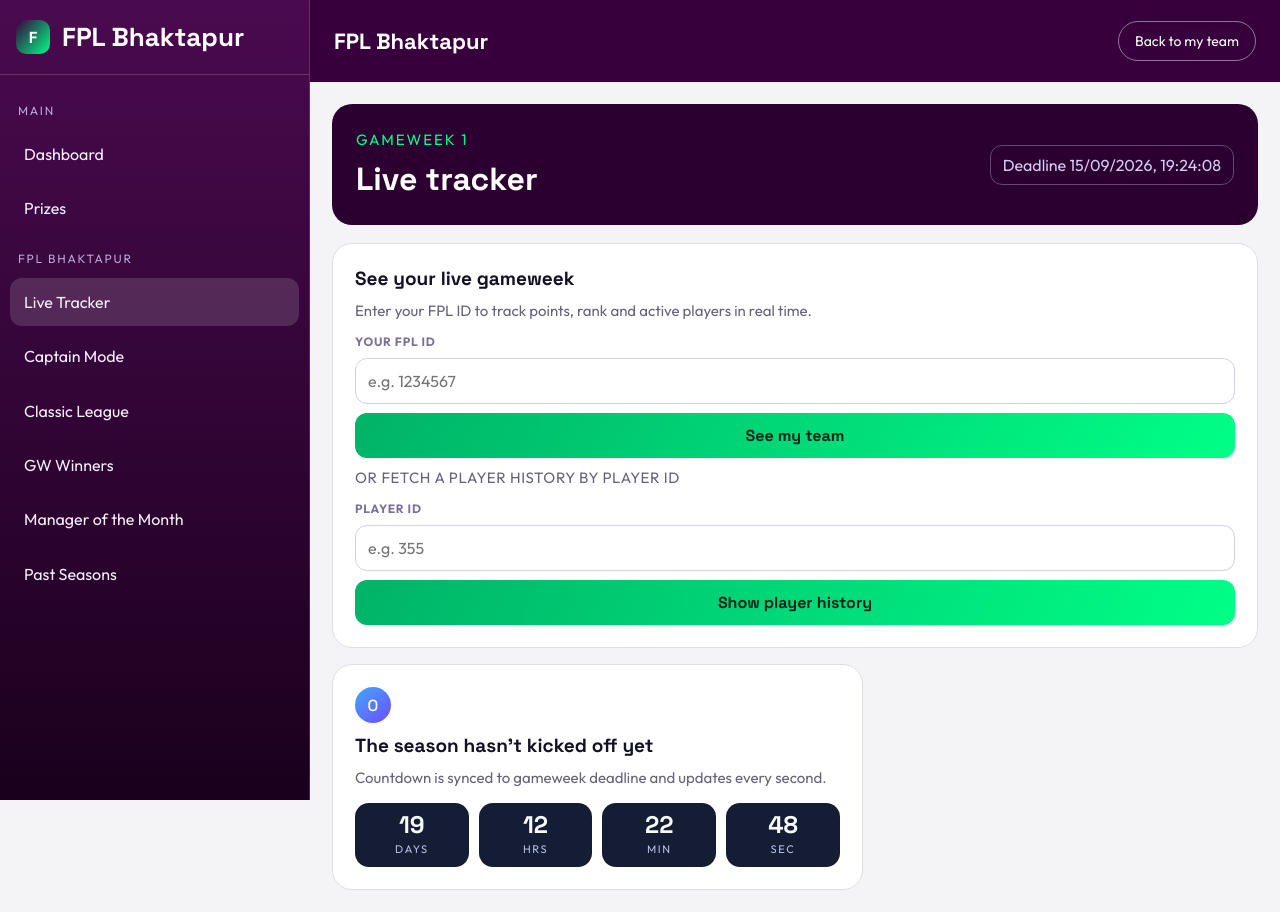
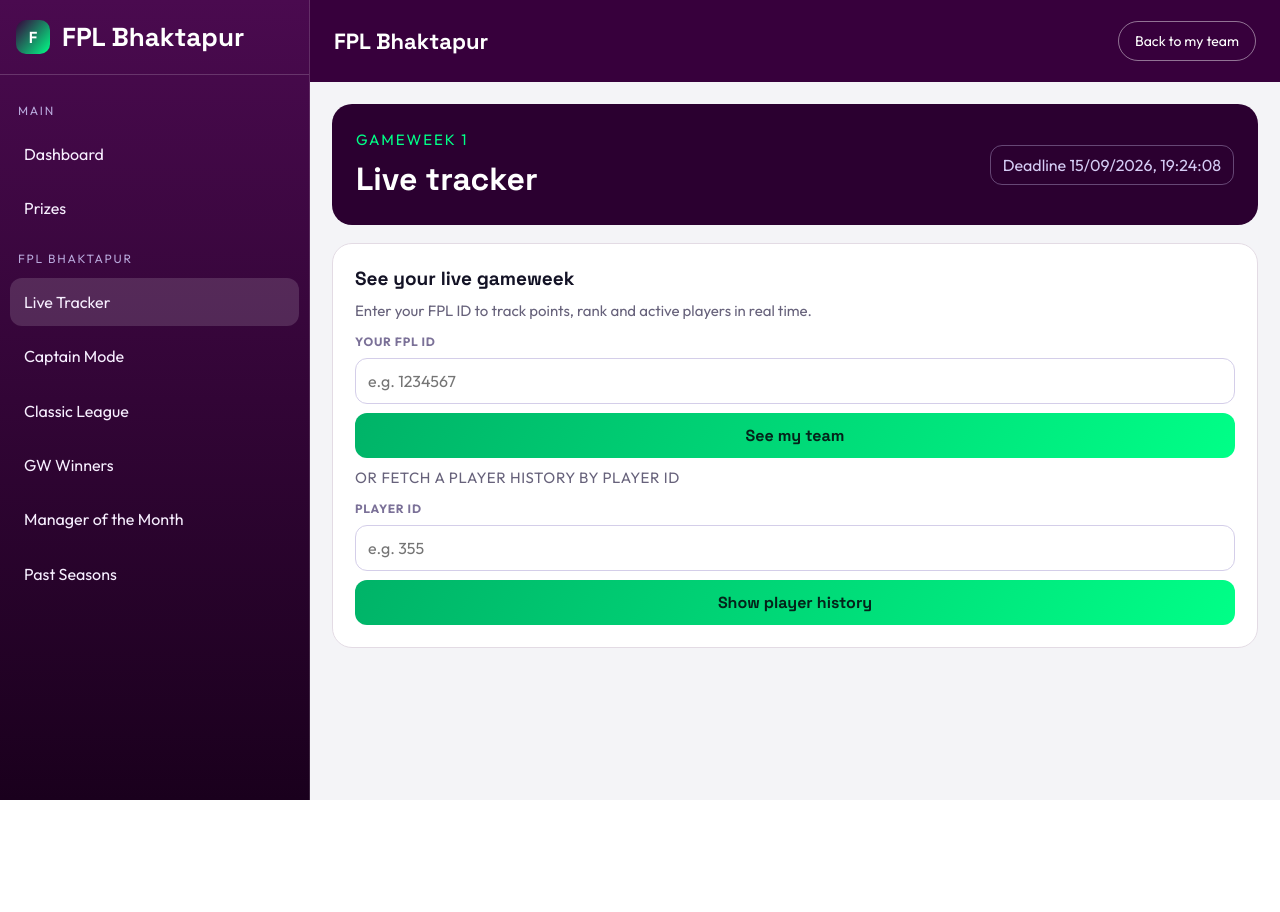
Before and after one commit to RNSAINJU/fpl-djano, a Django app: page /live-gameweek/ in a window 1280 px wide. After the commit the page ends 800 px from the top, so only its background shows below. Run offline with Django 5.2, Linux system fonts and the light colour scheme; data comes from the database, SQL or seed files in the repository; data that the repository does not hold is empty; some libraries are stand-ins or nearby versions.

Commit message:
Remove stale gameweek-deadline countdown card from Live Tracker page

```diff
--- a/templates/fantasy/live_gameweek.html
+++ b/templates/fantasy/live_gameweek.html
@@ -72,18 +72,6 @@
                     {% if player_error %}
                     <p class="inline-error">{{ player_error }}</p>
                     {% endif %}
-                </article>
-
-                <article class="season-card reveal">
-                    <div class="ball-icon">O</div>
-                    <h4>{{ season_message }}</h4>
-                    <p>Countdown is synced to gameweek deadline and updates every second.</p>
-                    <div class="countdown" data-target="{{ deadline_iso }}">
-                        <div><strong data-count="days">00</strong><span>Days</span></div>
-                        <div><strong data-count="hours">00</strong><span>Hrs</span></div>
-                        <div><strong data-count="minutes">00</strong><span>Min</span></div>
-                        <div><strong data-count="seconds">00</strong><span>Sec</span></div>
-                    </div>
                 </article>
             </section>
 
```
